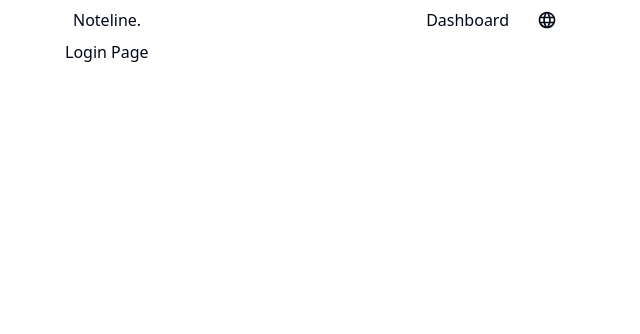
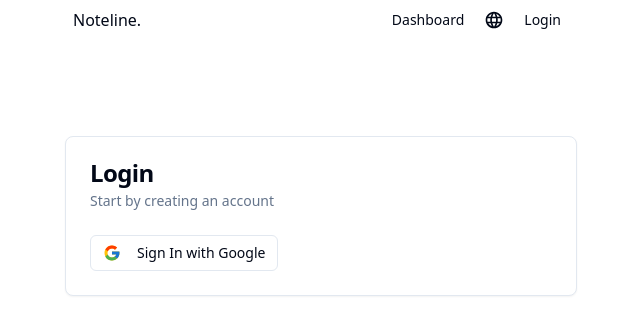
Before and after one commit to riadhmouamnia/notline, a Next.js app: page /login in a window 1280 px wide. Shown: the top 334 px of the page, without its empty margins (319-959 px from the left). Built offline with nearby package versions, Linux system fonts and the light colour scheme; no server answers.

Commit message:
feat: create login page and protected routes, fixes #7

```diff
--- a/components/Navbar.tsx
+++ b/components/Navbar.tsx
@@ -28,10 +28,15 @@ function Navbar() {
       <Link href="/" className="flex-1">
         Noteline.
       </Link>
-      <div className="flex gap-4 items-center justify-center">
-        <Link href="/dashboard" className="flex-1">
-          Dashboard
-        </Link>
+      <div className="flex items-center justify-center">
+        <MenubarMenu>
+          <Link
+            className="rounded-sm px-2 py-1.5 text-sm outline-none focus:bg-accent focus:text-accent-foreground"
+            href="/dashboard"
+          >
+            Dashboard
+          </Link>
+        </MenubarMenu>
         <MenubarMenu>
           <MenubarTrigger>
             <MdOutlineLanguage className="text-xl" />
@@ -49,7 +54,7 @@ function Navbar() {
             </MenubarItem>
           </MenubarContent>
         </MenubarMenu>
-        {user && (
+        {user ? (
           <MenubarMenu>
             <MenubarTrigger className="p-1">
               <Avatar className="h-6 w-6">
@@ -61,6 +66,13 @@ function Navbar() {
               <MenubarItem onClick={logOut}>logout</MenubarItem>
             </MenubarContent>
           </MenubarMenu>
+        ) : (
+          <Link
+            className="rounded-sm px-2 py-1.5 text-sm outline-none focus:bg-accent focus:text-accent-foreground"
+            href="login"
+          >
+            Login
+          </Link>
         )}
       </div>
     </Menubar>
--- /dev/null
+++ b/components/ui/card.tsx
@@ -0,0 +1,79 @@
+import * as React from "react"
+
+import { cn } from "@/lib/utils"
+
+const Card = React.forwardRef<
+  HTMLDivElement,
+  React.HTMLAttributes<HTMLDivElement>
+>(({ className, ...props }, ref) => (
+  <div
+    ref={ref}
+    className={cn(
+      "rounded-lg border bg-card text-card-foreground shadow-sm",
+      className
+    )}
+    {...props}
+  />
+))
+Card.displayName = "Card"
+
+const CardHeader = React.forwardRef<
+  HTMLDivElement,
+  React.HTMLAttributes<HTMLDivElement>
+>(({ className, ...props }, ref) => (
+  <div
+    ref={ref}
+    className={cn("flex flex-col space-y-1.5 p-6", className)}
+    {...props}
+  />
+))
+CardHeader.displayName = "CardHeader"
+
+const CardTitle = React.forwardRef<
+  HTMLParagraphElement,
+  React.HTMLAttributes<HTMLHeadingElement>
+>(({ className, ...props }, ref) => (
+  <h3
+    ref={ref}
+    className={cn(
+      "text-2xl font-semibold leading-none tracking-tight",
+      className
+    )}
+    {...props}
+  />
+))
+CardTitle.displayName = "CardTitle"
+
+const CardDescription = React.forwardRef<
+  HTMLParagraphElement,
+  React.HTMLAttributes<HTMLParagraphElement>
+>(({ className, ...props }, ref) => (
+  <p
+    ref={ref}
+    className={cn("text-sm text-muted-foreground", className)}
+    {...props}
+  />
+))
+CardDescription.displayName = "CardDescription"
+
+const CardContent = React.forwardRef<
+  HTMLDivElement,
+  React.HTMLAttributes<HTMLDivElement>
+>(({ className, ...props }, ref) => (
+  <div ref={ref} className={cn("p-6 pt-0", className)} {...props} />
+))
+CardContent.displayName = "CardContent"
+
+const CardFooter = React.forwardRef<
+  HTMLDivElement,
+  React.HTMLAttributes<HTMLDivElement>
+>(({ className, ...props }, ref) => (
+  <div
+    ref={ref}
+    className={cn("flex items-center p-6 pt-0", className)}
+    {...props}
+  />
+))
+CardFooter.displayName = "CardFooter"
+
+export { Card, CardHeader, CardFooter, CardTitle, CardDescription, CardContent }
--- a/pages/index.tsx
+++ b/pages/index.tsx
@@ -14,25 +14,21 @@ export default function Home() {
   const [signOut] = useSignOut(auth);
 
   return (
-    <main
-      className={`flex min-h-screen flex-col items-center p-24 ${inter.className}`}
-    >
-      <h3 className="my-8">
+    <main className="flex min-h-screen flex-col items-center gap-4 text-center">
+      <h3 className="font-semibold text-xl my-4">
         {t("common:hello")} {user?.displayName}
       </h3>
-      <h1>Noteline App</h1>
-
-      <div className="flex gap-4">
-        <Link href="/" locale="en">
-          <span className="fi fi-gb rounded mr-2"></span> English
-        </Link>
-        <Link href="/" locale="fr">
-          <span className="fi fi-fr rounded mr-2"></span> Français
-        </Link>
-      </div>
-      <div>
-        {!user ? <LoginPage /> : <button onClick={signOut}>Logout</button>}
-      </div>
+      <h1 className="font-bold text-2xl">Welcome to Noteline App</h1>
+      <p className="text-sm">
+        Noteline is an application that allows teachers and students to capture
+        meaningful moments (“notes”) on a timeline, especially in a classroom
+        setting where the teacher wants to get student feedback and the students
+        want an easy way to communicate with the teacher and track interesting
+        moments during the presentation. Today, students raise their hand and
+        the teacher decides if it’s time to stop. With Noteline, the students
+        can communicate asynchronously with the teacher (and each other) by
+        posting notes to their shared timeline: their noteline.
+      </p>
     </main>
   );
 }
--- a/pages/login/index.tsx
+++ b/pages/login/index.tsx
@@ -1,5 +1,46 @@
+import { Button } from "@/components/ui/button";
+import { auth } from "@/lib/firebase-config";
+import { useRouter } from "next/router";
+import { useSignInWithGoogle } from "react-firebase-hooks/auth";
+import { FcGoogle } from "react-icons/fc";
+import Cookies from "js-cookie";
+import {
+  Card,
+  CardContent,
+  CardDescription,
+  CardFooter,
+  CardHeader,
+  CardTitle,
+} from "@/components/ui/card";
+
 function LoginPage() {
-  return <div>Login Page</div>;
+  const [signInWithGoogle, user, loading, error] = useSignInWithGoogle(auth);
+  const router = useRouter();
+
+  const logIn = async () => {
+    const userCred = await signInWithGoogle();
+    if (userCred) {
+      await Cookies.set("loggedin", "true");
+      router.push("/");
+    }
+  };
+
+  return (
+    <div className="mt-24">
+      <Card>
+        <CardHeader>
+          <CardTitle>Login</CardTitle>
+          <CardDescription>Start by creating an account</CardDescription>
+        </CardHeader>
+        <CardContent>
+          <Button size="sm" variant="outline" onClick={logIn}>
+            <FcGoogle className="text-lg mr-4" />
+            Sign In with Google
+          </Button>
+        </CardContent>
+      </Card>
+    </div>
+  );
 }
 
 export default LoginPage;
```
Also changed, not shown: middleware.ts (added, +15 -0 lines).
